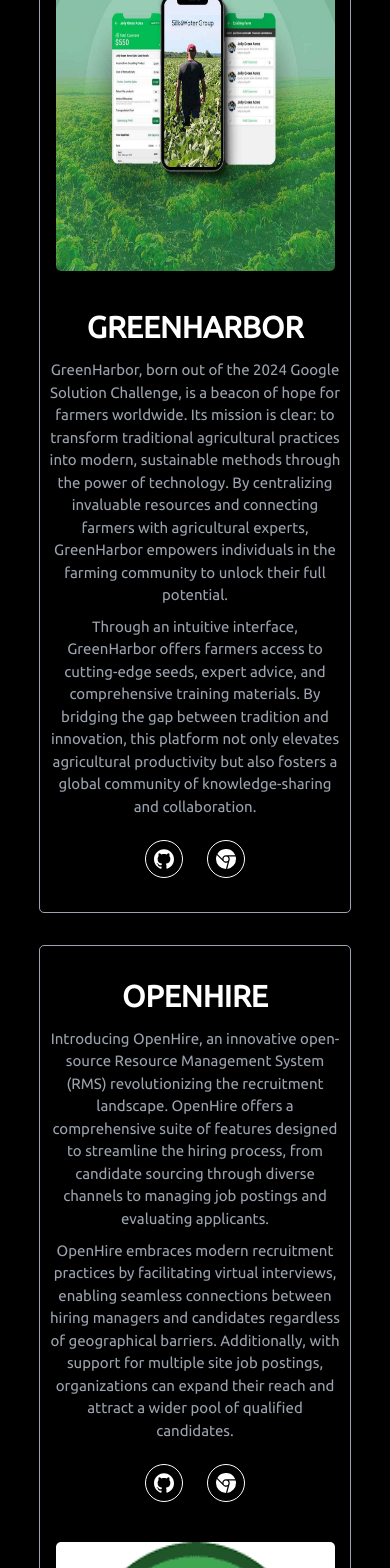
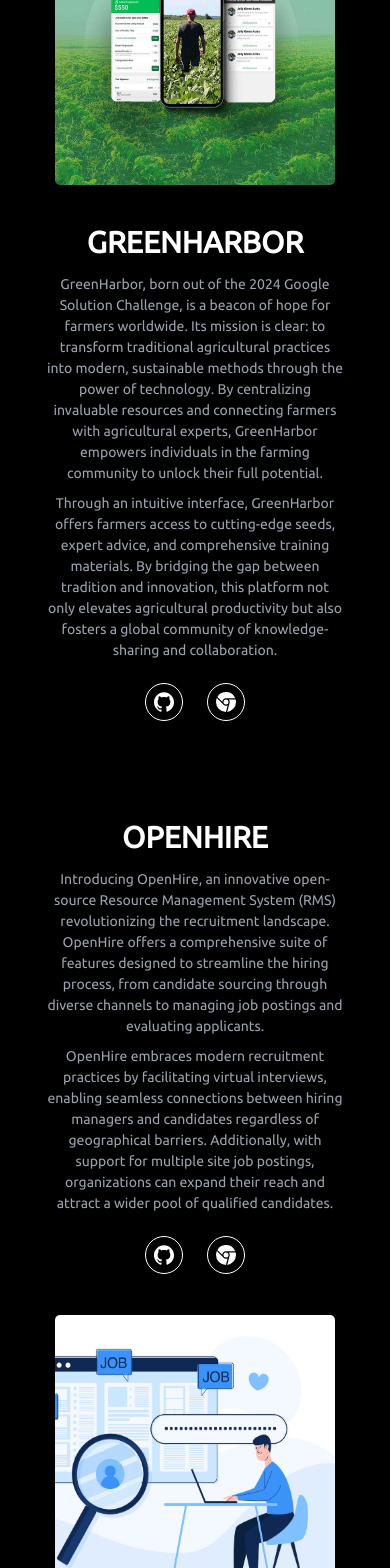
Before and after one commit to BALASANTHOSH01/Portfolio, a React (Vite) app: page / in a window 390 px wide. Shown: the part 1242-2810 px from the top of the page. Built offline with nearby package versions, Linux system fonts and the light colour scheme; a web font is replaced by a local one.

Commit message:
home page updation

```diff
--- a/src/Pages/About/About.jsx
+++ b/src/Pages/About/About.jsx
@@ -7,7 +7,6 @@
   return (
     <div className="mt-[5%] relative">
 
-      <AboutAnimation/>
 
       <h1 className="hidden md:block  text-white font-semibold text-[30px] text-center mb-[10%]">About Me</h1>
       <img
--- a/src/assets/Images/Projects/index.js
+++ b/src/assets/Images/Projects/index.js
@@ -2,6 +2,6 @@
 import Noter from "./Noter.jpg";
 import GreenHarbor from "./Greenharbor.jpg";
 import Infest2k24 from "./infest2k24.jpg";
-import Opensource from "./opensource.png";
+import Opensource from "./opensource.jpg";
 
 export {Foodspot,Noter,GreenHarbor,Infest2k24,Opensource};
--- a/src/components/Projects/Projects.jsx
+++ b/src/components/Projects/Projects.jsx
@@ -7,18 +7,18 @@
   return (
     <div >
         <div className="w-[80%] md:mt-[20%] mx-auto text-white">
-            <h1 className=" text-[40px] md:text-[30px] py-[5%] text-white font-bold uppercase text-center">Empowering Projects</h1>
+            <h1 className=" text-[35px] md:text-[30px] py-[5%] text-white font-bold uppercase text-center">Empowering Projects</h1>
 
-            <div className="flex flex-row md:flex-col gap-7 py-[5%] md:py-[7%] md:border md:border-gray-400 md:my-[10%] md:rounded-[5px]  items-center" >
-                <img src={GreenHarbor} alt="project_img" className="w-[40%] md:w-[90%] h-[65vh] md:h-[45vh] rounded-[10px] md:rounded-[5px]"/>
+            <div className="flex flex-row md:flex-col gap-7 py-[5%] md:py-[7%]   md:my-[10%] md:rounded-[5px]  items-center" >
+                <img src={GreenHarbor} alt="project_img" className="w-[40%] md:w-[90%] h-[65vh] md:h-[35vh] rounded-[10px] md:rounded-[5px]"/>
 
                 <div className="text-center ">
                     <h1 className="text-[30px] uppercase my-[2%] font-semibold">GreenHarbor</h1>
 
-                    <p className="text-gray-400 w-[80%] md:w-[95%] md:text-[15px] mx-auto my-[3%]">
+                    <p className="text-gray-400 w-[80%] md:w-[95%] md:text-[14px] mx-auto my-[3%]">
                     GreenHarbor, born out of the 2024 Google Solution Challenge, is a beacon of hope for farmers worldwide. Its mission is clear: to transform traditional agricultural practices into modern, sustainable methods through the power of technology. By centralizing invaluable resources and connecting farmers with agricultural experts, GreenHarbor empowers individuals in the farming community to unlock their full potential.
                     </p>
-                    <p className="text-gray-400 w-[80%] md:w-[95%] md:text-[15px] mx-auto my-[3%]">
+                    <p className="text-gray-400 w-[80%] md:w-[95%] md:text-[14px] mx-auto my-[3%]">
                     Through an intuitive interface, GreenHarbor offers farmers access to cutting-edge seeds, expert advice, and comprehensive training materials. By bridging the gap between tradition and innovation, this platform not only elevates agricultural productivity but also fosters a global community of knowledge-sharing and collaboration.
                     </p>
 
@@ -34,13 +34,13 @@
                 </div>
             </div>
 
-            <div className="flex flex-row md:flex-col gap-7 py-[5%] md:py-[7%] md:border md:border-gray-400 md:my-[10%] md:rounded-[5px]  items-center" >
+            <div className="flex flex-row md:flex-col gap-7 py-[5%] md:py-[7%]   md:my-[10%] md:rounded-[5px]  items-center" >
                 <div className="text-center ">
                     <h1 className="text-[30px] uppercase my-[2%] font-semibold">OpenHire</h1>
-                    <p className="text-gray-400 w-[80%] md:w-[95%] md:text-[15px] mx-auto my-[3%]">
+                    <p className="text-gray-400 w-[80%] md:w-[95%] md:text-[14px] mx-auto my-[3%]">
                         Introducing OpenHire, an innovative open-source Resource Management System (RMS) revolutionizing the recruitment landscape. OpenHire offers a comprehensive suite of features designed to streamline the hiring process, from candidate sourcing through diverse channels to managing job postings and evaluating applicants.
                     </p>
-                    <p className="text-gray-400 w-[80%] md:w-[95%] md:text-[15px] mx-auto my-[3%]">
+                    <p className="text-gray-400 w-[80%] md:w-[95%] md:text-[14px] mx-auto my-[3%]">
                     OpenHire embraces modern recruitment practices by facilitating virtual interviews, enabling seamless connections between hiring managers and candidates regardless of geographical barriers. Additionally, with support for multiple site job postings, organizations can expand their reach and attract a wider pool of qualified candidates.
                     </p>
 
@@ -55,18 +55,18 @@
                     </div>
                 </div>
 
-                <img src={Opensource} alt="project_img" className="w-[40%] md:w-[90%] h-[65vh] md:h-[45vh] rounded-[10px] md:rounded-[5px]"/>
+                <img src={Opensource} alt="project_img" className="w-[40%] md:w-[90%] h-[65vh] md:h-[35vh] rounded-[10px] md:rounded-[5px]"/>
             </div>
 
-            <div className="flex flex-row md:flex-col gap-7 py-[5%] md:py-[7%] md:border md:border-gray-400 md:my-[10%] md:rounded-[5px]  items-center" >
-                <img src={Noter} alt="project_img" className="w-[40%] md:w-[90%] h-[65vh] md:h-[45vh] rounded-[10px] md:rounded-[5px]"/>
+            <div className="flex flex-row md:flex-col gap-7 py-[5%] md:py-[7%]   md:my-[10%] md:rounded-[5px]  items-center" >
+                <img src={Noter} alt="project_img" className="w-[40%] md:w-[90%] h-[65vh] md:h-[35vh] rounded-[10px] md:rounded-[5px]"/>
 
                 <div className="text-center ">
                     <h1 className="text-[30px] uppercase my-[2%] font-semibold">Noter</h1>
-                    <p className="text-gray-400 w-[80%] md:w-[95%] md:text-[15px] mx-auto my-[3%]">
+                    <p className="text-gray-400 w-[80%] md:w-[95%] md:text-[14px] mx-auto my-[3%]">
                         Introducing Noter, the essential note-taking companion for the Naanmudhalvan project. Crafted using Django Python, Noter offers a seamless interface and robust functionalities to streamline note creation, organization, and retrieval.
                     </p>
-                    <p className="text-gray-400 w-[80%] md:w-[95%] md:text-[15px] mx-auto my-[3%]">
+                    <p className="text-gray-400 w-[80%] md:w-[95%] md:text-[14px] mx-auto my-[3%]">
                     Noter&apos;s integration with Django Python ensures a secure and scalable platform, allowing for efficient data management and tailored customization to meet the unique needs of the Naanmudhalvan project. Simplify your note-taking process and enhance project productivity with Noter.
                     </p>
 
@@ -82,13 +82,13 @@
                 </div>
             </div>
 
-            <div className="flex flex-row md:flex-col gap-7 py-[5%] md:py-[7%] md:border md:border-gray-400 md:my-[10%] md:rounded-[5px]  items-center" >
+            <div className="flex flex-row md:flex-col gap-7 py-[5%] md:py-[7%]   md:my-[10%] md:rounded-[5px]  items-center" >
                 <div className=" text-center">
                     <h1 className="text-[30px] uppercase my-[2%] font-semibold">Infest2k24</h1>
-                    <p className="text-gray-400 w-[80%] md:w-[95%] md:text-[15px] mx-auto my-[3%]">
+                    <p className="text-gray-400 w-[80%] md:w-[95%] md:text-[14px] mx-auto my-[3%]">
                         INFEST2K24, crafted by myself and a trusted friend, epitomized our dedication to innovation in organizing our college&apos;s premier national-level symposium. Serving as the central hub for event activities, the website provided easy access to schedules, competitions, registrations, and speaker profiles.
                     </p>
-                    <p className="text-gray-400 w-[80%] md:w-[95%] md:text-[15px] mx-auto my-[3%]">
+                    <p className="text-gray-400 w-[80%] md:w-[95%] md:text-[14px] mx-auto my-[3%]">
                     As the pioneering digital platform for our symposium, INFEST2K24 not only elevated visibility but also set a new standard for future editions. Its creation represented our commitment to excellence and our desire to provide an unforgettable experience for all involved. Through INFEST2K24, we celebrated innovation and laid the foundation for continued success in hosting impactful symposiums.
                     </p>
 
@@ -103,19 +103,19 @@
                     </div>
                 </div>
 
-                <img src={Infest2k24} alt="project_img" className="w-[40%] md:w-[90%] h-[65vh] md:h-[45vh] rounded-[10px] md:rounded-[5px]"/>
+                <img src={Infest2k24} alt="project_img" className="w-[40%] md:w-[90%] h-[65vh] md:h-[35vh] rounded-[10px] md:rounded-[5px]"/>
             </div>
 
-            <div className="flex flex-row md:flex-col gap-7 py-[5%] md:py-[7%] md:border md:border-gray-400 md:my-[10%] md:rounded-[5px]  items-center" >
-                <img src={Foodspot} alt="project_img" className="w-[40%] md:w-[90%] h-[65vh] md:h-[45vh] rounded-[10px] md:rounded-[5px]"/>
+            <div className="flex flex-row md:flex-col gap-7 py-[5%] md:py-[7%]   md:my-[10%] md:rounded-[5px]  items-center" >
+                <img src={Foodspot} alt="project_img" className="w-[40%] md:w-[90%] h-[65vh] md:h-[35vh] rounded-[10px] md:rounded-[5px]"/>
 
                 <div className=" text-center">
                     <h1 className="text-[30px] uppercase my-[2%] font-semibold">Foodspot</h1>
 
-                    <p className="text-gray-400 w-[80%] md:w-[95%] md:text-[15px] mx-auto my-[3%]">
+                    <p className="text-gray-400 w-[80%] md:w-[95%] md:text-[14px] mx-auto my-[3%]">
                         Welcome to our cutting-edge food ordering application, where convenience meets culinary excellence. With a user-friendly interface and an extensive selection of delectable dishes, our app revolutionizes the way you experience dining. From savory starters to decadent desserts, our curated menu caters to every craving and occasion, ensuring a delightful culinary adventure with every order.
                     </p>
-                    <p className="text-gray-400 w-[80%] md:w-[95%] md:text-[15px] mx-auto my-[3%]">
+                    <p className="text-gray-400 w-[80%] md:w-[95%] md:text-[14px] mx-auto my-[3%]">
                     Designed to simplify your dining experience, our app offers seamless browsing, intuitive navigation, and personalized recommendations, making it effortless to discover new favorites and satisfy your appetite.
                     </p>
 
```
Also changed, not shown: src/assets/Images/Projects/opensource.jpg (added), src/assets/Images/Projects/opensource.png (deleted).
